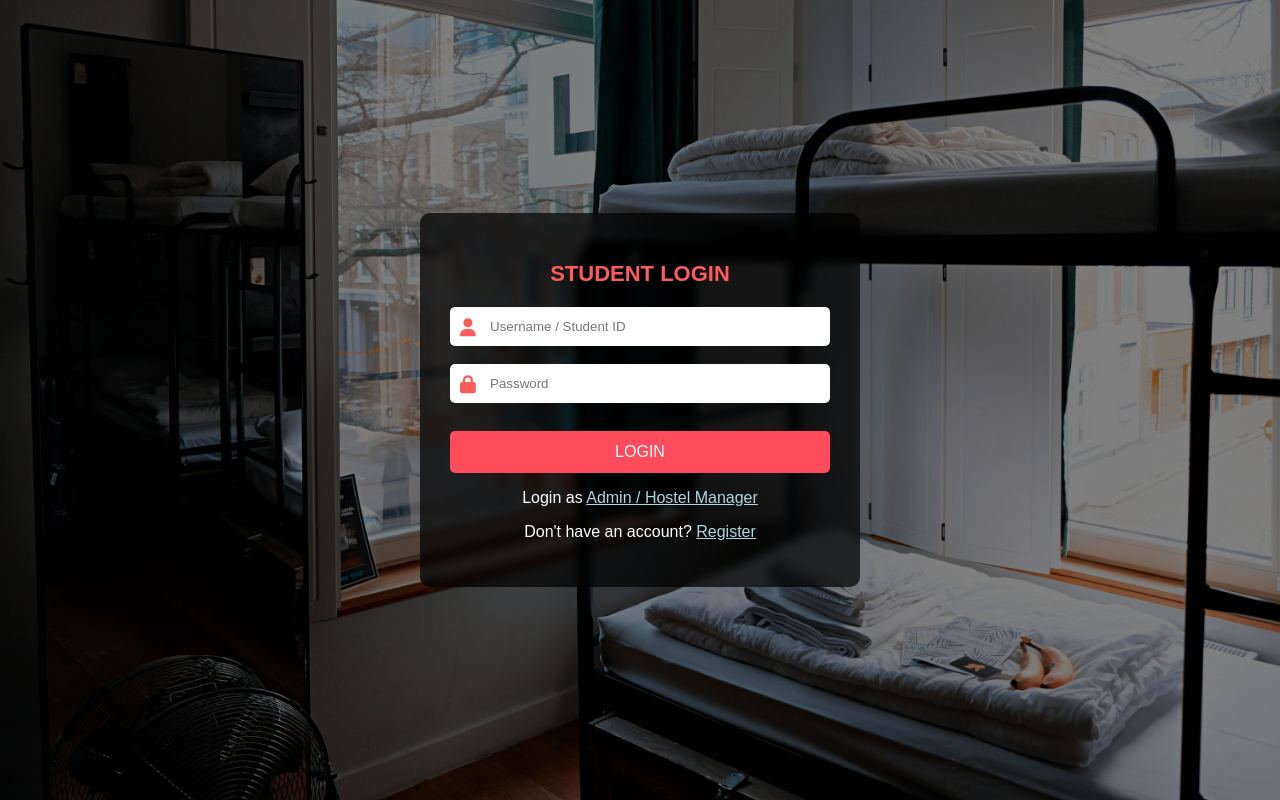
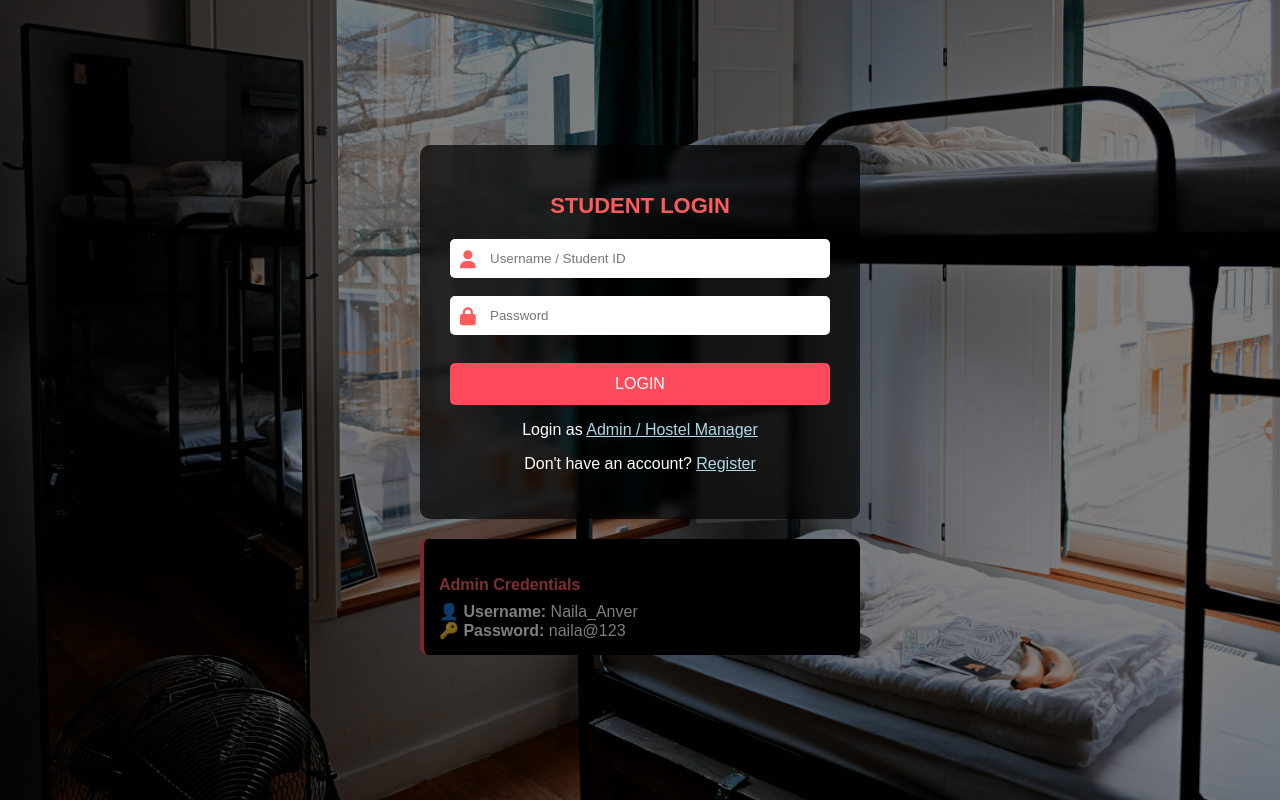
Before and after one commit to nailaanver/Hostel_Room_Allocation_System, a Django app: page / in a window 1280 px wide. Run offline with Django 5.2, Linux system fonts and the light colour scheme.

Commit message:
add admin credentials

```diff
--- a/hostel_app/templates/login.html
+++ b/hostel_app/templates/login.html
@@ -139,5 +139,10 @@
     {% endfor %}
 
 </div>
+<div style="margin-top: 20px; padding: 15px; background: black; border-radius: 8px; text-align: left; border-left: 4px solid #ff4b5c;">
+    <h4 style="color:#ff5b5b; margin-bottom:8px;">Admin Credentials</h4>
+    <p style="margin: 0; color: #fff;">👤 <strong>Username:</strong> Naila_Anver</p>
+    <p style="margin: 0; color: #fff;">🔑 <strong>Password:</strong> naila@123</p>
+</div>
 
 {% endblock %}
```
